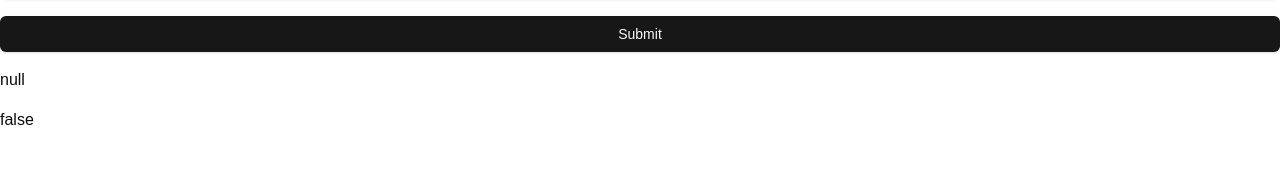
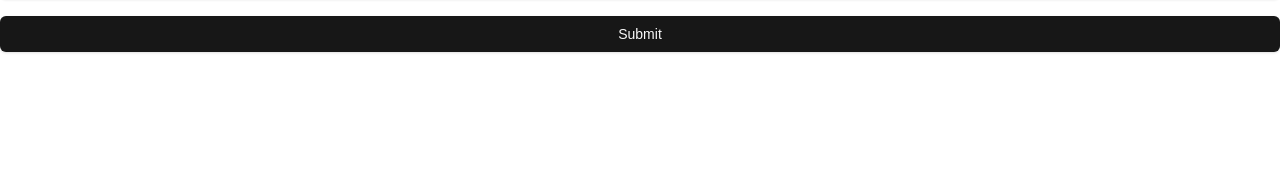
Before and after one commit to coji/form-validate, a Next.js app: page /rhf_csr in a window 1280 px wide. Shown: the part 124-300 px from the top of the page. Built offline with nearby package versions, Linux system fonts and the light colour scheme.

Commit message:
Remove unnecessary debug output from TestPage component for cleaner UI

```diff
--- a/src/app/rhf_csr/page.tsx
+++ b/src/app/rhf_csr/page.tsx
@@ -57,9 +57,6 @@ export default function TestPage() {
         <Button type="submit" disabled={isPending}>
           Submit
         </Button>
-
-        <div>{JSON.stringify(state)}</div>
-        <div>{JSON.stringify(isPending)}</div>
       </form>
     </Form>
   )
```
